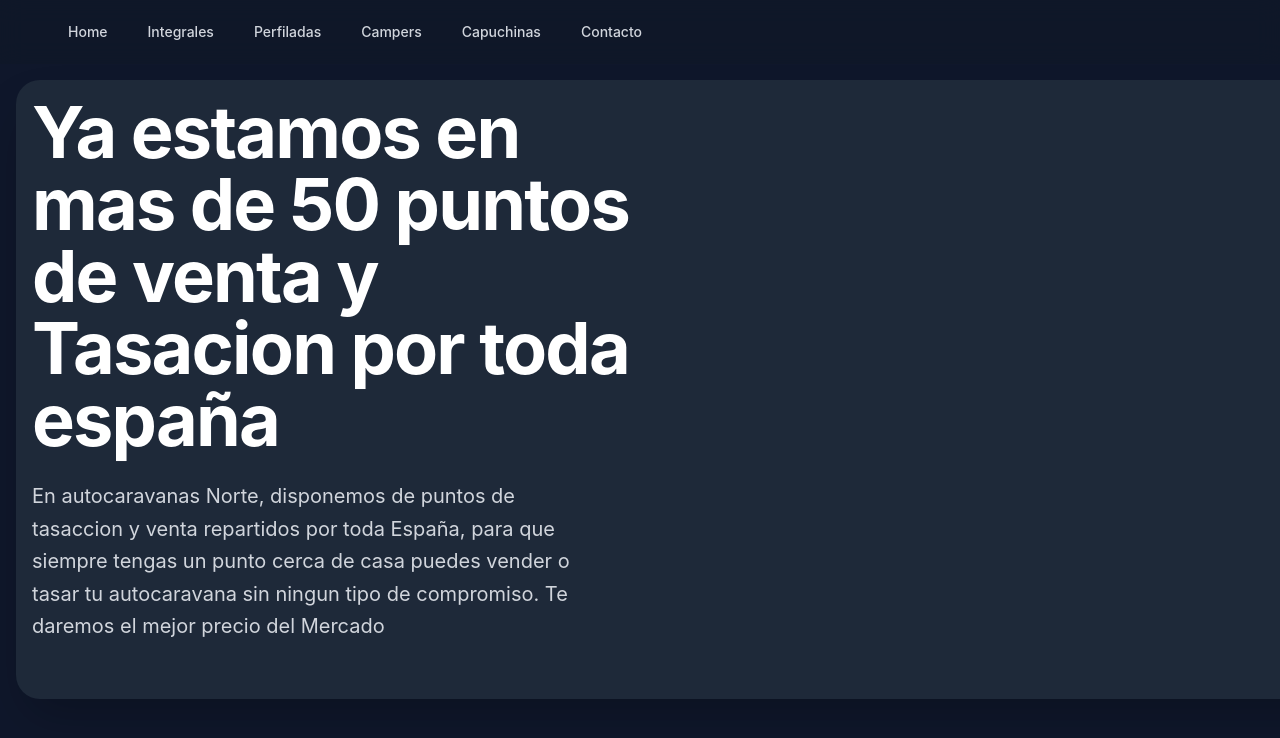
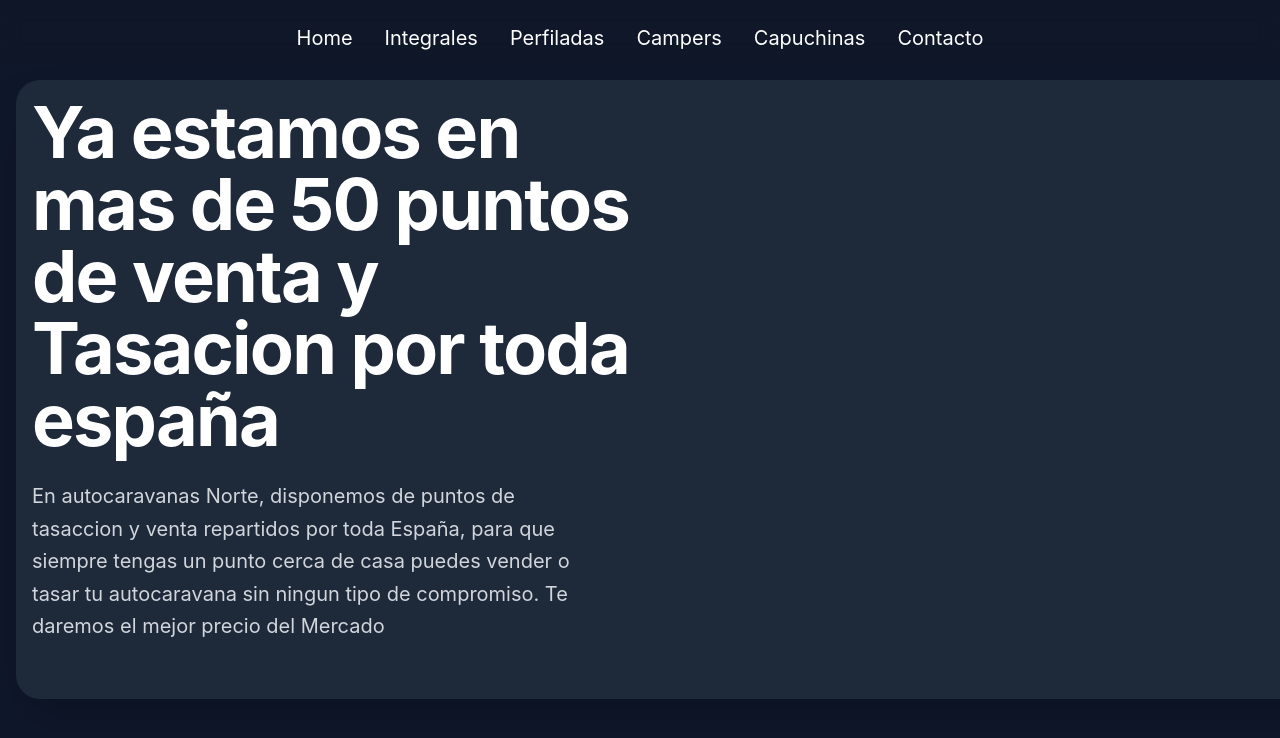
Before and after one commit to Joselulululu/Portfolio_supabase, a React (Vite) app: page / in a window 1280 px wide. Shown: the top 738 px of the page. Built offline with nearby package versions, Linux system fonts and the light colour scheme.

Commit message:
Resubido por su mensaje privado

```diff
--- a/src/App.tsx
+++ b/src/App.tsx
@@ -1,7 +1,7 @@
 
 import './App.css'
 
-import { MainLayout } from './components/mainlayout/JLLmainlayout';
+import { MainLayout } from './components/layout/JLLmainlayout';
 
 function App() {
 
--- a/src/Routes/Approutes.tsx
+++ b/src/Router/JLLApproutes.tsx
@@ -1,9 +1,9 @@
 import { BrowserRouter, Routes, Route } from "react-router-dom";
-import { MainLayout } from "../components/mainlayout/JLLmainlayout";
+import { MainLayout } from "../components/layout/JLLmainlayout";
 import { Home } from "../pages/JLLhome";
-import { JLLAutocaravanas } from "../components/Autocaravanas/JLLAutocaravanas";
+import { JLLAutocaravanas } from "../pages/JLLAutocaravanas";
 import Contacto from "../pages/JLLcontacto";
-import { JLLAutocaravanaDetalle } from "../components/Autocaravanas/JLLdet.autocaravana";
+import { JLLAutocaravanaDetalle } from "../pages/JLLdet.autocaravana";
 
 export default function Approuter() {
   return (
--- a/src/components/main/JLLheader.tsx
+++ b/src/components/main/JLLheader.tsx
@@ -1,16 +1,8 @@
 import { Disclosure, DisclosureButton, DisclosurePanel } from '@headlessui/react'
 import { Link } from 'react-router-dom'
-
-const opcionesMenu = [
-  { nombre: 'Home', ruta: '/' },
-  { nombre: 'Integrales', ruta: '/autocaravanas/Integrales' },
-  { nombre: 'Perfiladas', ruta: '/autocaravanas/Perfiladas' },
-  { nombre: 'Campers', ruta: '/autocaravanas/Campers ' },
-  { nombre: 'Capuchinas', ruta: '/autocaravanas/Capuchinas ' },
-  { nombre: 'Contacto', ruta: '/Contacto ' },
+import datah from "@/Model/data/tipos.json"
 
 
-]
 
 function Header1() {
   return (
@@ -19,37 +11,48 @@ function Header1() {
         <div className="relative flex h-16 items-center justify-between">
           <div className="absolute inset-y-0 left-0 flex items-center sm:hidden">
           </div>
-          <div className="flex flex-1 items-center justify-center sm:items-stretch sm:justify-start">
-            <div className="flex shrink-0 items-center">
-              <Link to="/">
+          <div className="flex flex-1 items-center justify-center sm:items-stretch sm:justify-start ">
+            <div className="flex shrink-0 items-center justify-center space-x-8 w-full text-xl mt-3 ">
+
+
+
+              <Link to="/" className='flex'>
+              Home
               </Link>
+
+              {datah.map((obje) => {
+                return(
+                  <Link
+                  key={obje.id}
+                  to={`/autocaravanas/${obje.ruta}`}
+                  >
+                  {obje.nombre}
+                  </Link>
+                )
+              }
+            )}
+            <Link to="/Contacto" className='flex'>
+              Contacto
+            </Link>
             </div>
             <div className="hidden sm:ml-6 sm:block">
-              <nav className="flex space-x-4">
-                {opcionesMenu.map((item) => (
-                  <Link
-                    key={item.nombre}
-                    to={item.ruta}
-                    className="text-gray-300 hover:bg-white/5 hover:text-white rounded-md px-3 py-2 text-sm font-medium"
-                  >
-                    {item.nombre}
-                  </Link>
-                ))}
-              </nav>
+
+
+
             </div>
           </div>
         </div>
       </div>
       <DisclosurePanel className="sm:hidden">
         <div className="space-y-1 px-2 pt-2 pb-3">
-          {opcionesMenu.map((item) => (
+          {datah.map((text) => (
             <DisclosureButton
-              key={item.nombre}
+              key={text.nombre}
               as={Link}
-              to={item.ruta}
+              to={text.ruta}
               className="text-gray-300 hover:bg-white/5 hover:text-white block rounded-md px-3 py-2 text-base font-medium"
             >
-              {item.nombre}
+              {text.nombre}
             </DisclosureButton>
           ))}
         </div>
--- a/src/main.tsx
+++ b/src/main.tsx
@@ -1,6 +1,6 @@
 import React from 'react'
 import ReactDOM from 'react-dom/client'
-import Approuter from './Routes/Approutes'
+import Approuter from './Router/JLLApproutes'
 import './index.css'
 
 ReactDOM.createRoot(document.getElementById('root')!).render(
--- a/src/components/Autocaravanas/JLLAutocaravanas.tsx
+++ b/src/pages/JLLAutocaravanas.tsx
@@ -1,6 +1,6 @@
 import { useParams, Link } from "react-router-dom";
 import { Users } from 'lucide-react';
-import misCaravanas from "../data/autocaravanas.json";
+import misCaravanas from "../Model/data/autocaravanas.json";
 
 export const JLLAutocaravanas = () => {
   const { tipo } = useParams();
--- a/src/components/Autocaravanas/JLLdet.autocaravana.tsx
+++ b/src/pages/JLLdet.autocaravana.tsx
@@ -1,6 +1,6 @@
 import { useParams, useNavigate } from "react-router-dom";
 import { Users, ArrowLeft } from 'lucide-react';
-import misCaravanas from "../data/autocaravanas.json";
+import misCaravanas from "../Model/data/autocaravanas.json";
 
 export const JLLAutocaravanaDetalle = () => {
   const { cod } = useParams();
```
Also changed, not shown: src/Model/data/autocaravanas.json (renamed from src/components/data/autocaravanas.json), src/Model/data/tipos.json (renamed from src/components/data/tipos.json), src/Model/interfaces/JLLAutocaravana.tsx (renamed from src/components/interfaces/JLLAutocaravana.tsx), src/components/layout/JLLmainlayout.tsx (renamed from src/components/mainlayout/JLLmainlayout.tsx).
